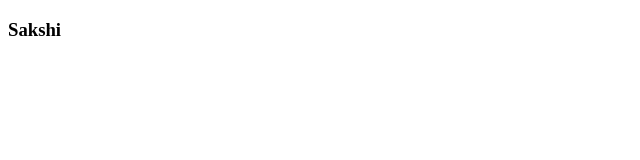
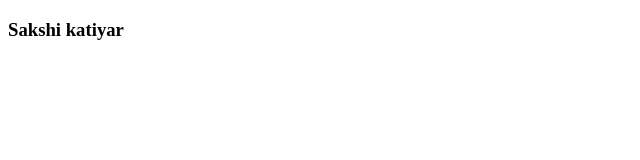
Before and after one commit to sk-sakshi/some, a plain HTML site: page test.html in a window 1280 px wide. Shown: the full height of the page, 0-640 px from the left. Drawn offline with Linux system fonts and the light colour scheme.

Commit message:
update h3

```diff
--- a/test.html
+++ b/test.html
@@ -7,6 +7,6 @@
     <title>learnGIT</title>
 </head>
 <body>
-    <h3>Sakshi</h3>
+    <h3>Sakshi katiyar</h3>
 </body>
 </html>
```
